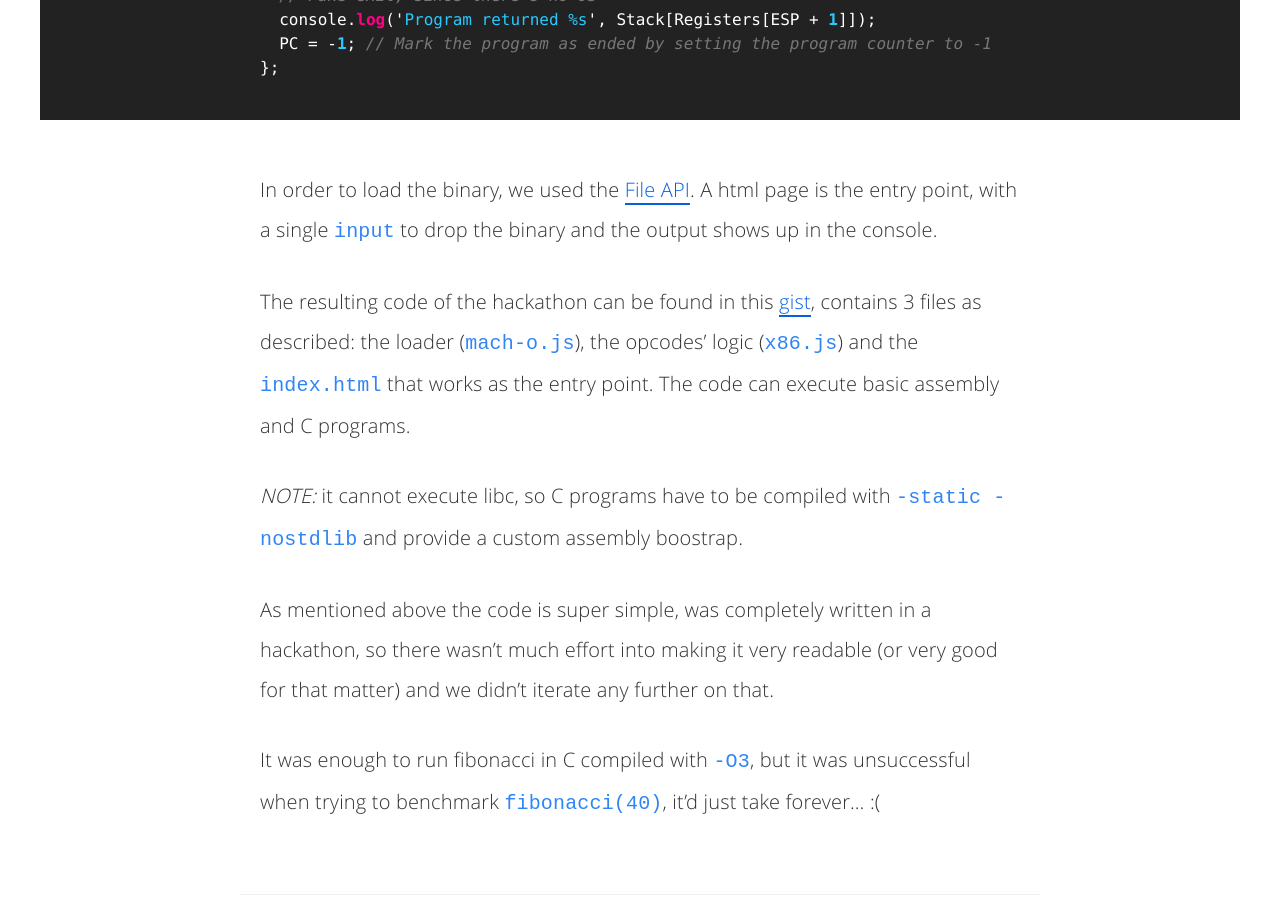
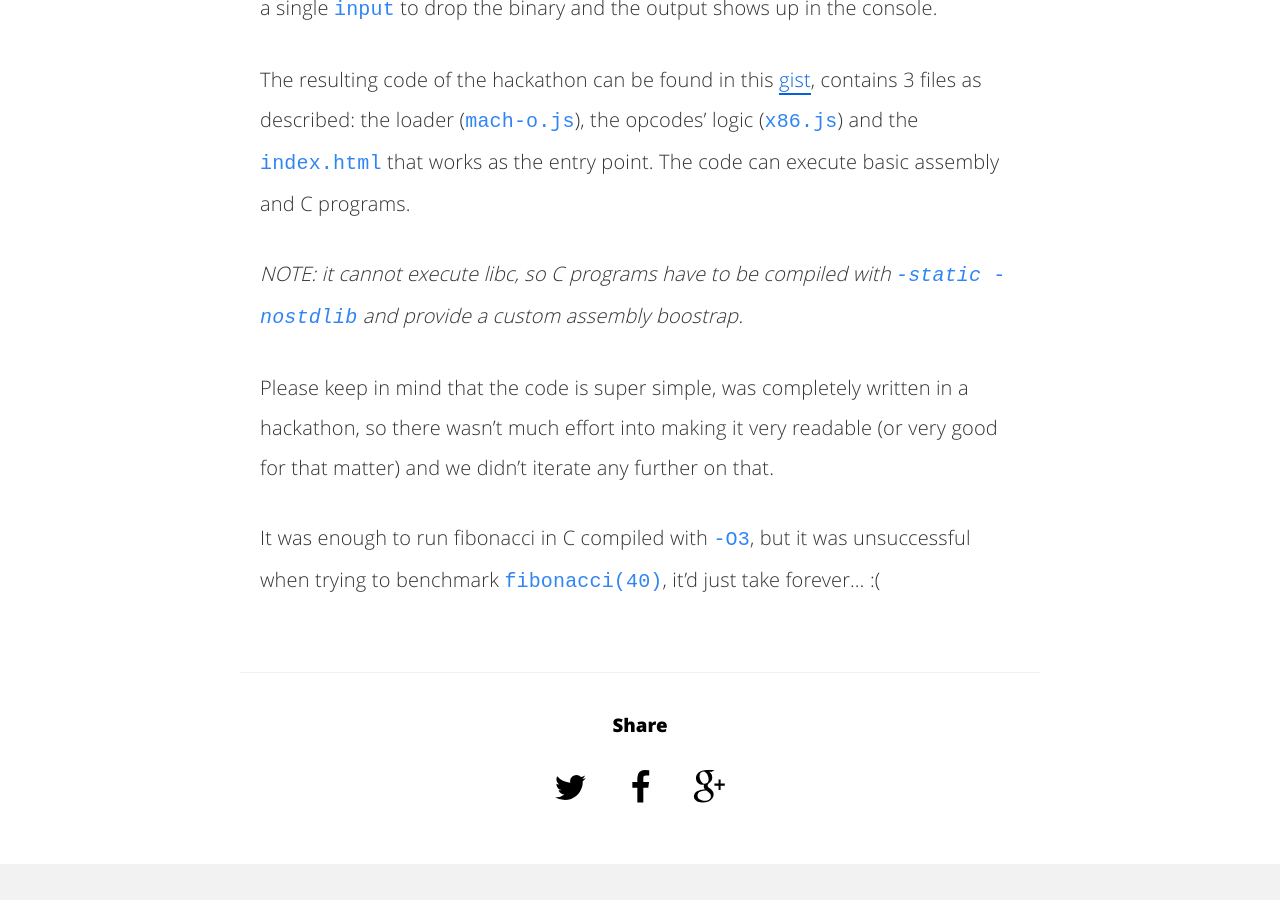
Before and after one commit to KyleAMathews/blog-2, a Jekyll site: the page built from _posts/2015-09-13-writing-a-x86-emulator-in-javascript.md, in a window 1280 px wide and 900 px high, scrolled down 6820 px. Built offline with Jekyll 4.4.1, drawn with Linux system fonts in a browser that asks for light colours; comment, search, counter and statistics services are not loaded; some of the changed text lies outside the part shown.

Commit message:
Update post

```diff
--- a/_posts/2015-09-13-writing-a-x86-emulator-in-javascript.md
+++ b/_posts/2015-09-13-writing-a-x86-emulator-in-javascript.md
@@ -184,10 +178,10 @@
 the `index.html` that works as the entry point. The code can execute basic
 assembly and C programs.
 
-*NOTE:* it cannot execute libc, so C programs have to be compiled with
-`-static -nostdlib` and provide a custom assembly boostrap.
+*NOTE: it cannot execute libc, so C programs have to be compiled with
+`-static -nostdlib` and provide a custom assembly boostrap.*
 
-As mentioned above the code is super simple, was completely written in a
+Please keep in mind that the code is super simple, was completely written in a
 hackathon, so there wasn't much effort into making it very readable (or very
 good for that matter) and we didn't iterate any further on that.
 
```
Also changed, not shown: other parts of _posts/2015-09-13-writing-a-x86-emulator-in-javascript.md (+2 -8 lines).
